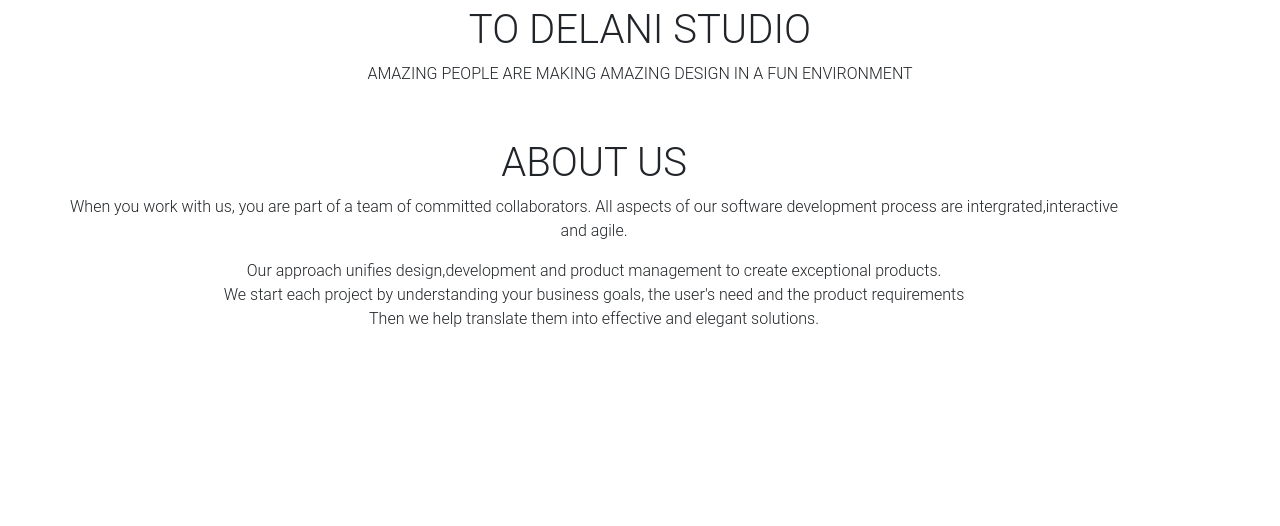
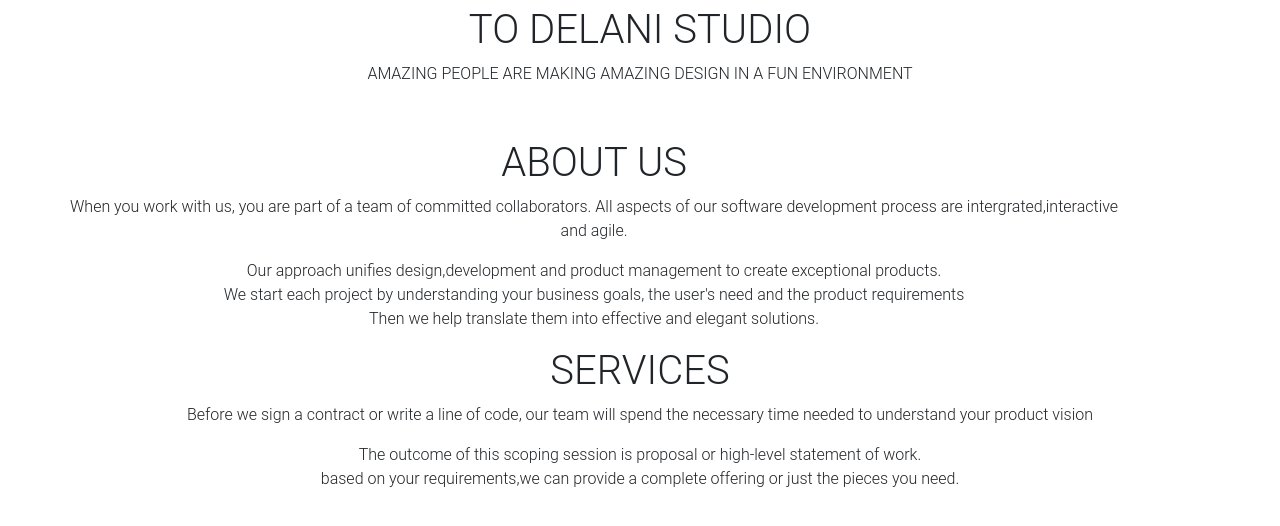
Before and after one commit to KImondorose/delanistudio, a plain HTML site: page index.html in a window 1280 px wide. Shown: the part 146-672 px from the top of the page. Drawn offline with Linux system fonts and the light colour scheme.

Commit message:
add services setion

```diff
--- a/index.html
+++ b/index.html
@@ -37,6 +37,17 @@
             </div>
         </div>
     </div>
-
+    <!-- services-->
+    <div class="container-fluid " id="service">
+        <div class="row">
+            <div class="col text-center">
+                <h1>SERVICES</h1>
+                <P>Before we sign a contract or write a line of code, our team will spend the necessary time needed to
+                    understand your product vision<br></P>
+                <p>The outcome of this scoping session is proposal or high-level statement of work.<br>based on your
+                    requirements,we can provide a complete offering or just the pieces you need.</p>
+            </div>
+        </div>
+    </div>
 </body>
 </html>
```
